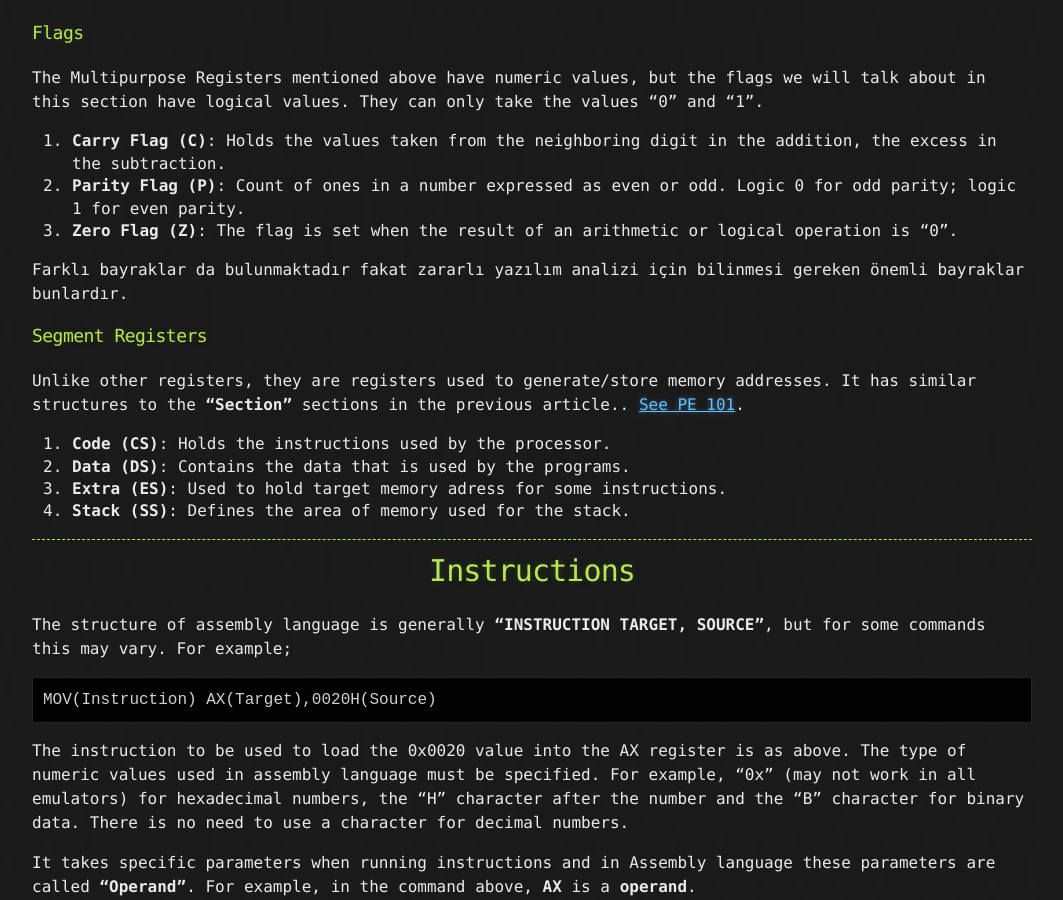
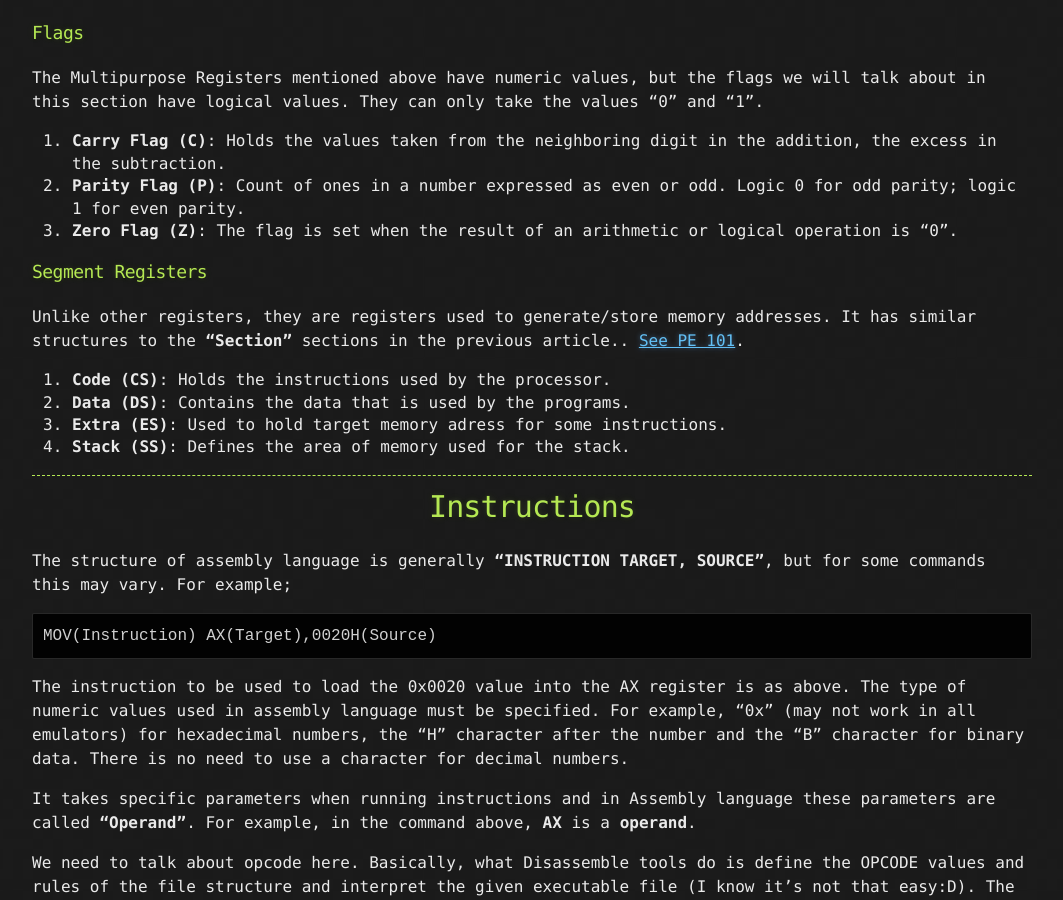
Before and after one commit to fatihbeyexe/onlyf8.github.io, a Jekyll site: the page built from _posts/2022-12-09-assembly-language-101.md, in a window 1280 px wide and 900 px high, scrolled down 3366 px. Shown: the whole window, without its empty margins (108-1171 px from the left). Built offline with Jekyll 4.4.1, drawn with Linux system fonts in a browser that asks for light colours.

Commit message:
fixing posts

```diff
--- a/_posts/2022-12-09-assembly-language-101.md
+++ b/_posts/2022-12-09-assembly-language-101.md
@@ -66,7 +66,6 @@ The Multipurpose Registers mentioned above have numeric values, but the flags we
 2. **Parity Flag (P)**: Count of ones in a number expressed as even or odd. Logic 0 for odd parity; logic 1 for even parity.
 3. **Zero Flag (Z)**: The flag is set when the result of an arithmetic or logical operation is "0".
 
-Farklı bayraklar da bulunmaktadır fakat zararlı yazılım analizi için bilinmesi gereken önemli bayraklar bunlardır.
 
 ### Segment Registers
 
```
